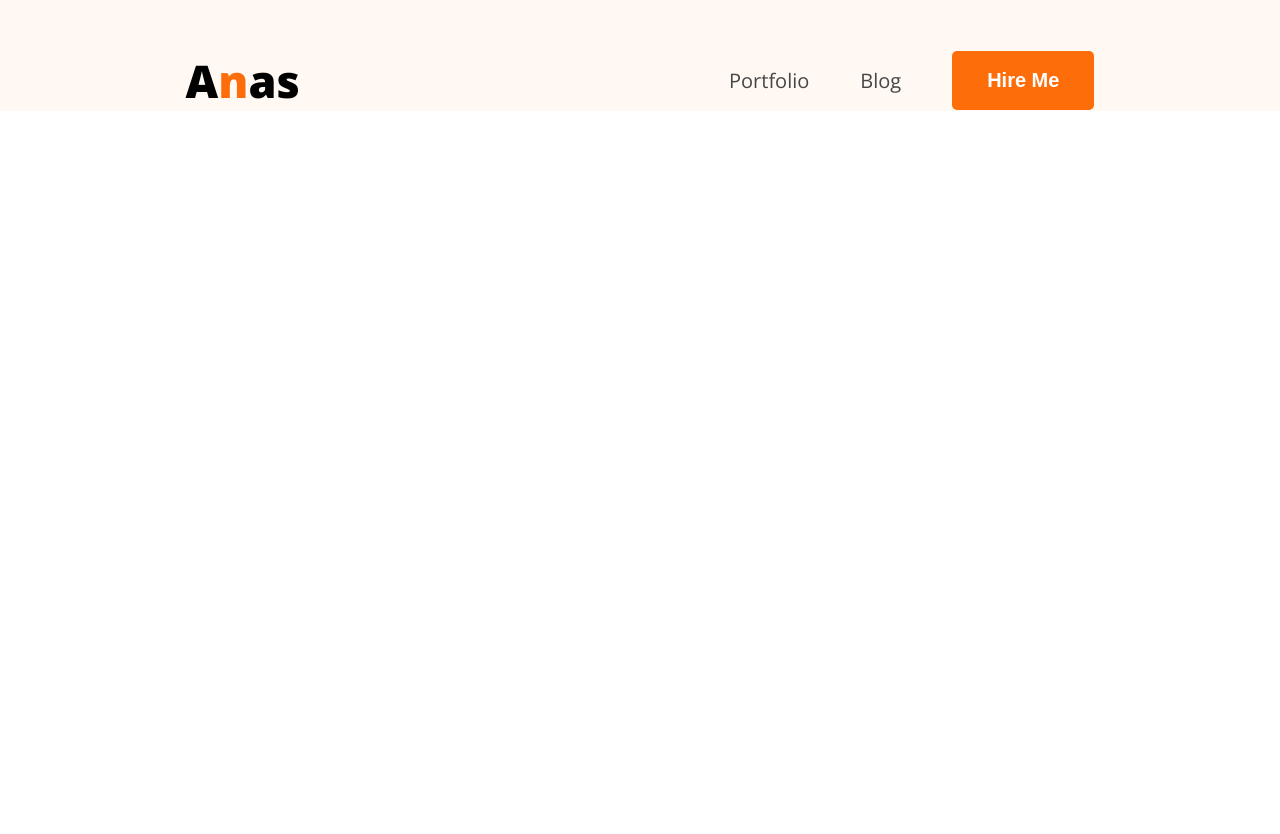
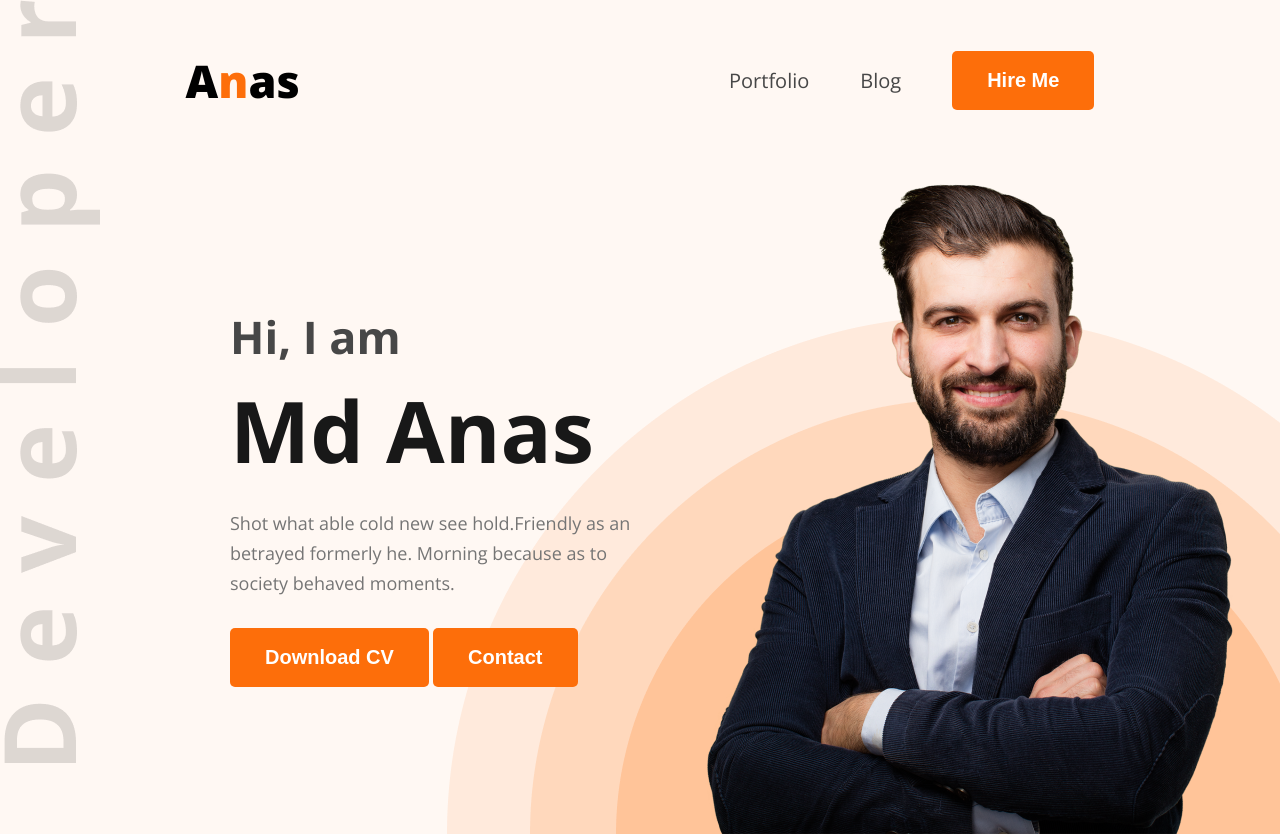
Before and after one commit to WizardAnas2/my-first-portfolio, a plain HTML site: page index.html in a window 1280 px wide. Before the commit the page ends 800 px from the top, so only its background shows below. Drawn offline with nearby package versions, Linux system fonts and the light colour scheme.

Commit message:
edited first section

```diff
--- a/index.html
+++ b/index.html
@@ -22,6 +22,20 @@
                 <li><button class="btn">Hire Me</button></li>
             </ul>
         </nav>
+        <section id="banner">
+            <div class="banner-content">
+                <h2>Hi, I am</h2>
+                <h1>Md Anas</h1>
+                <p>Shot what able cold new see hold.Friendly as an betrayed formerly he. Morning because as to society behaved moments.</p>
+                <div>
+                    <button class="btn">Download CV</button>
+                    <button class="btn">Contact</button>
+                </div>
+            </div>
+            <div class="banner-image">
+                <img src="images/hardy.png" alt="">
+            </div>
+        </section>
     </header>
 </body>
 </html>
--- a/styles/portfolio.css
+++ b/styles/portfolio.css
@@ -27,11 +27,15 @@
     font-size: 20px;
     font-weight: bold;
     color: white;
+    cursor: pointer;
 }
 
 /* main style */
 header {
     background-color: #FFF8F3;
+    background: url(../images/developer.png) , url(../images/header_bg.png),#FFF8F3;
+    background-position: top left, bottom right;
+    background-repeat: no-repeat;
     padding-top: 50px;
 
 }
@@ -55,3 +59,35 @@
     color: #474747;
     text-decoration: none;
 }
+#banner{
+    /* border: 1px solid red; */
+    margin: 47px 38px 0px 230px;
+    display: flex;
+    justify-content: space-between;
+    align-items: center;
+}
+#banner .banner-content{
+    max-width: 585px;
+}
+#banner .banner-content h2{
+ font-size: 45px;
+ font-weight: 600px;
+ color: #474747;
+ margin-bottom: 5px;
+}
+#banner .banner-content h1{
+    font-size: 85px;
+    font-weight: bold;
+    color: #181818;
+    margin-bottom: 20px;
+}
+#banner .banner-content p{
+    font-size: 18px;
+    color: #757575;
+    line-height: 30px;
+    margin-bottom: 30px;
+}
+#banner .banner-image img{
+    max-width: 585px;
+    vertical-align: middle;
+}
```
